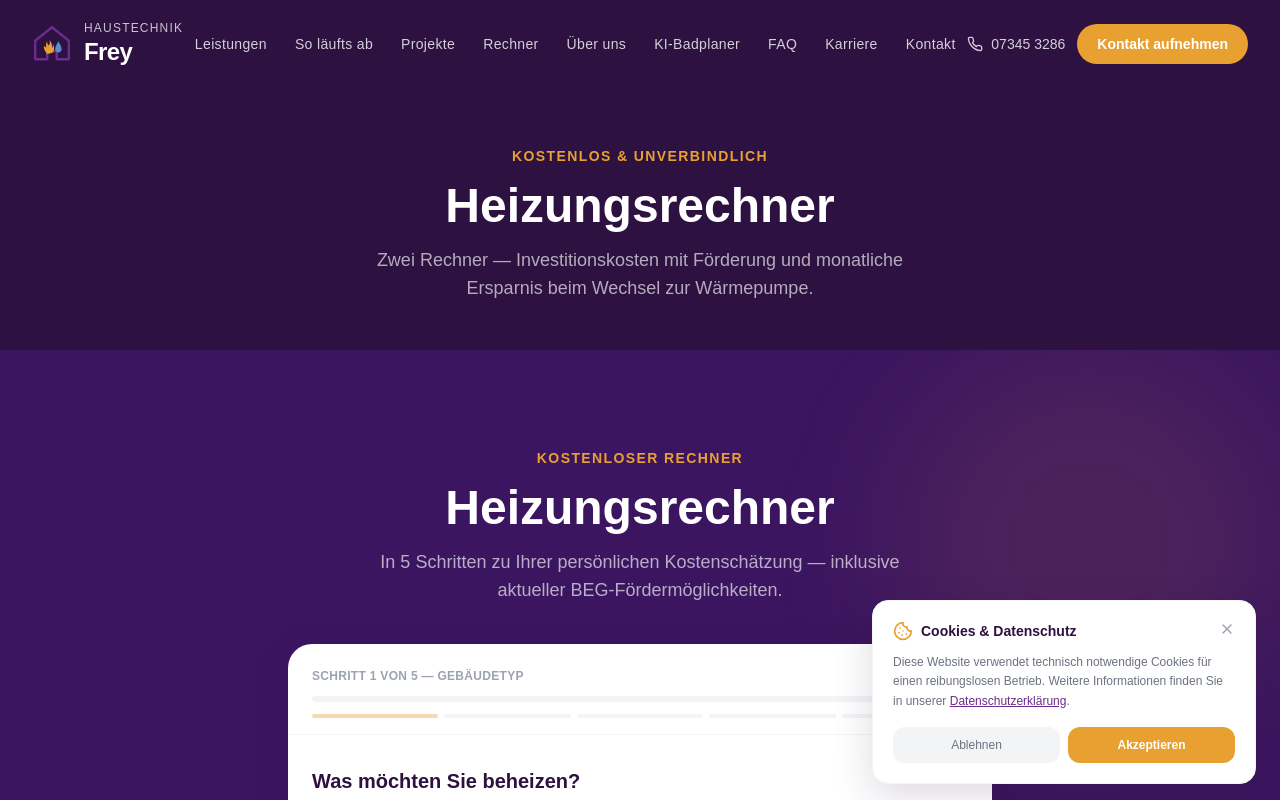
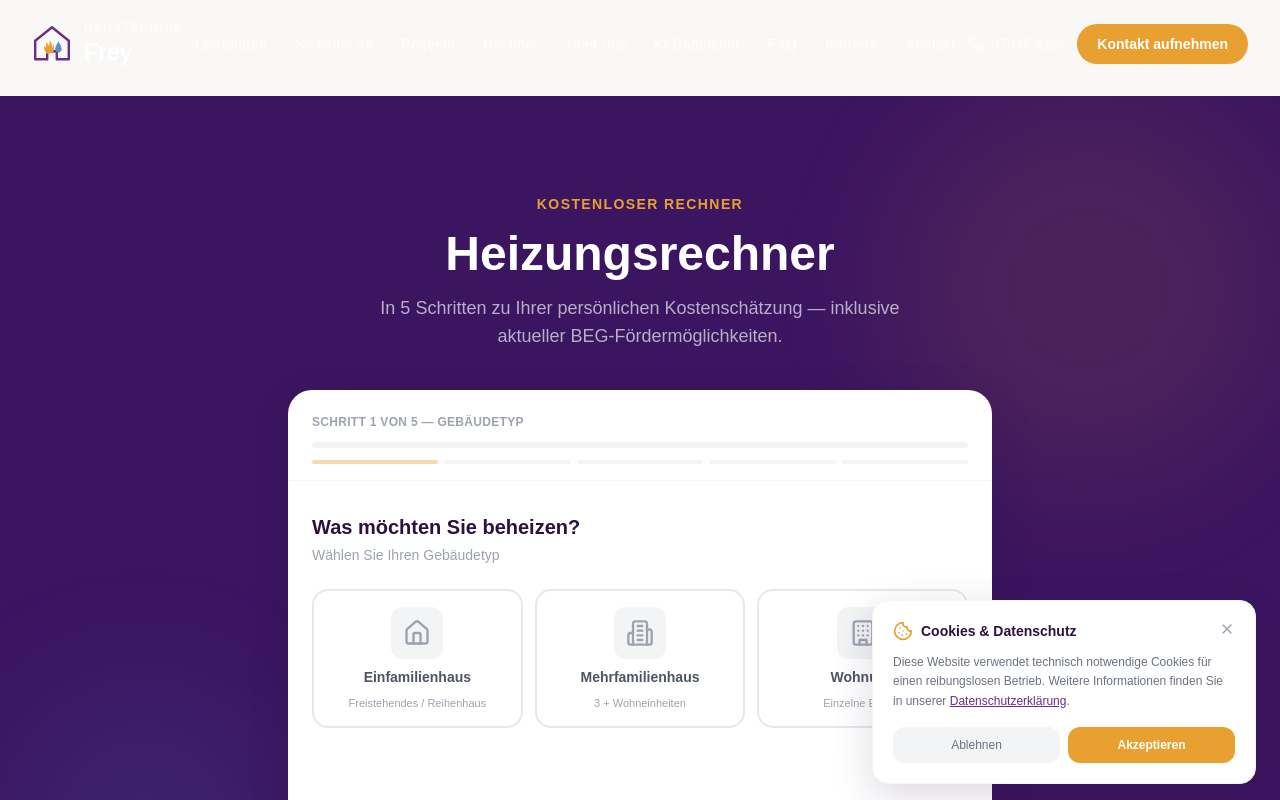
Before and after one commit to 0xethermatt/haustechnik-frey, a Next.js app: page /rechner in a window 1280 px wide. Shown: the top 800 px of the page. Built offline with nearby package versions, Linux system fonts and the light colour scheme.

Commit message:
Remove duplicate header on /rechner page

```diff
--- a/app/rechner/page.tsx
+++ b/app/rechner/page.tsx
@@ -17,20 +17,7 @@ export default function RechnerPage() {
   return (
     <main>
       <Navigation />
-      <div className="pt-24 bg-brand-purple-deep">
-        <div className="max-w-3xl mx-auto px-4 sm:px-6 lg:px-8 py-12 text-center">
-          <span className="inline-block text-brand-orange font-semibold text-sm tracking-widest uppercase mb-4">
-            Kostenlos & unverbindlich
-          </span>
-          <h1 className="text-3xl sm:text-4xl lg:text-5xl font-serif font-bold text-white leading-tight">
-            Heizungsrechner
-          </h1>
-          <p className="mt-4 text-white/65 text-sm sm:text-lg max-w-xl mx-auto leading-relaxed">
-            Zwei Rechner — Investitionskosten mit Förderung und monatliche Ersparnis beim
-            Wechsel zur Wärmepumpe.
-          </p>
-        </div>
-      </div>
+      <div className="pt-24" />
       <Heizungsrechner />
       <EinsparRechner />
       <Footer />
```
